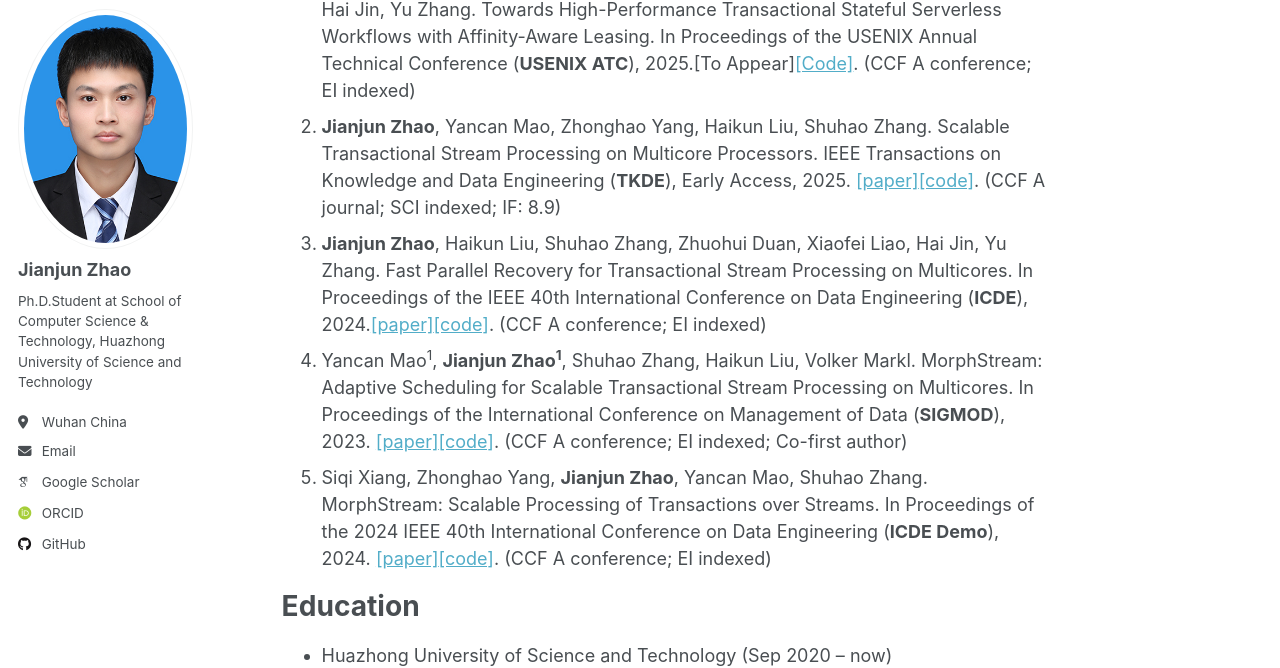
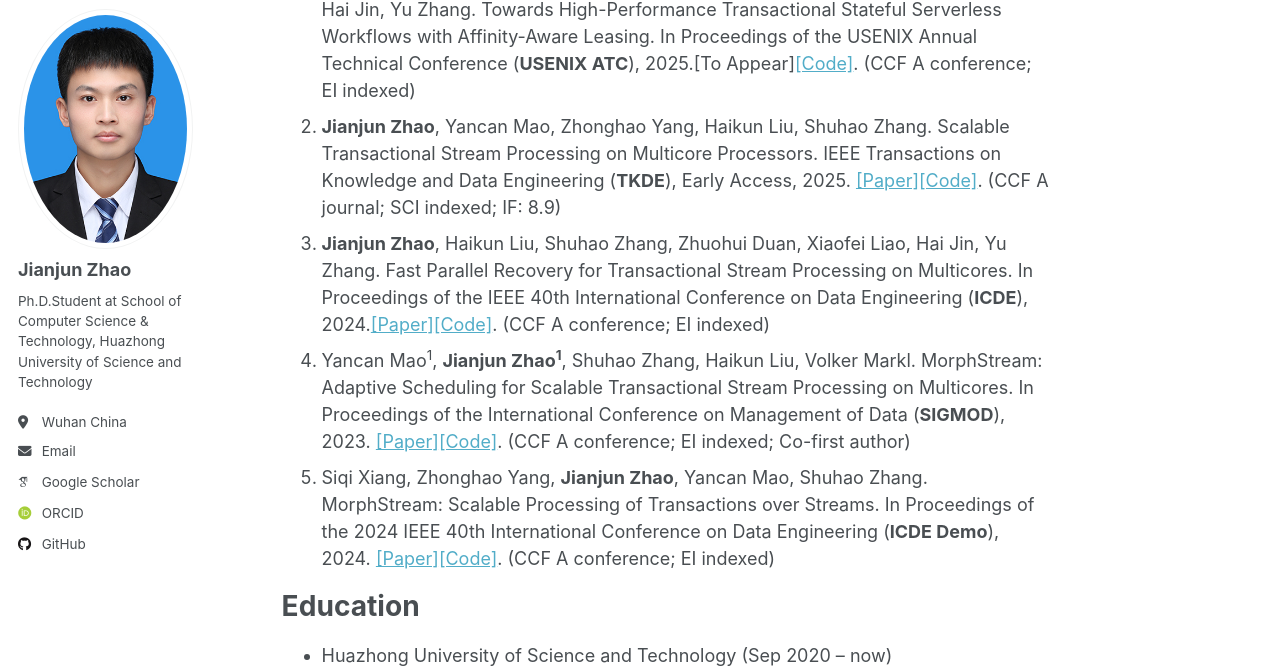
Before and after one commit to curryzjj/curryzjj.github.io, a Jekyll site: the page built from _pages/about.md, in a window 1280 px wide and 900 px high, scrolled down 501 px. Shown: the part 90-758 px from the top of the window. Built offline with Jekyll 4.4.1, drawn with Linux system fonts in a browser that asks for light colours; some web fonts are replaced.

```diff
--- a/_pages/about.md
+++ b/_pages/about.md
@@ -22,10 +22,10 @@ Publications
 ======
 1. **Jianjun Zhao**, Haikun Liu, Shuhao Zhang, Yancan Mao, Zhuohui Duan, Xiaofei Liao, Hai Jin, Yu Zhang. Towards High-Performance Transactional Stateful Serverless Workflows with Affinity-Aware Leasing. In Proceedings of the USENIX Annual Technical Conference (**USENIX ATC**), 2025.[To Appear][[Code]](https://github.com/intellistream/MorphStream/tree/FaaS).
    (CCF A conference; EI indexed)
-2. **Jianjun Zhao**, Yancan Mao, Zhonghao Yang, Haikun Liu, Shuhao Zhang. Scalable Transactional Stream Processing on Multicore Processors. IEEE Transactions on Knowledge and Data Engineering (**TKDE**), Early Access, 2025. [[paper]](https://doi.org/10.1109/TKDE.2025.3556741)[[code]](https://github.com/intellistream/MorphStream). (CCF A journal; SCI indexed; IF: 8.9)
-3. **Jianjun Zhao**, Haikun Liu, Shuhao Zhang, Zhuohui Duan, Xiaofei Liao, Hai Jin, Yu Zhang. Fast Parallel Recovery for Transactional Stream Processing on Multicores. In Proceedings of the IEEE 40th International Conference on Data Engineering (**ICDE**), 2024.[[paper]](https://ieeexplore.ieee.org/document/10597762)[[code]](https://github.com/CGCL-codes/MorphStreamR). (CCF A conference; EI indexed)
-4. Yancan Mao<sup>1</sup>, **Jianjun Zhao<sup>1</sup>**, Shuhao Zhang, Haikun Liu, Volker Markl. MorphStream: Adaptive Scheduling for Scalable Transactional Stream Processing on Multicores. In Proceedings of the International Conference on Management of Data (**SIGMOD**), 2023. [[paper]](https://dl.acm.org/doi/abs/10.1145/3588913)[[code]](https://github.com/intellistream/MorphStream). (CCF A conference; EI indexed; Co-first author)
-5. Siqi Xiang, Zhonghao Yang, **Jianjun Zhao**, Yancan Mao, Shuhao Zhang. MorphStream: Scalable Processing of Transactions over Streams. In Proceedings of the 2024 IEEE 40th International Conference on Data Engineering (**ICDE Demo**), 2024. [[paper]](https://ieeexplore.ieee.org/document/10597837)[[code]](https://github.com/intellistream/MorphStream). (CCF A conference; EI indexed)
+2. **Jianjun Zhao**, Yancan Mao, Zhonghao Yang, Haikun Liu, Shuhao Zhang. Scalable Transactional Stream Processing on Multicore Processors. IEEE Transactions on Knowledge and Data Engineering (**TKDE**), Early Access, 2025. [[Paper]](https://doi.org/10.1109/TKDE.2025.3556741)[[Code]](https://github.com/intellistream/MorphStream). (CCF A journal; SCI indexed; IF: 8.9)
+3. **Jianjun Zhao**, Haikun Liu, Shuhao Zhang, Zhuohui Duan, Xiaofei Liao, Hai Jin, Yu Zhang. Fast Parallel Recovery for Transactional Stream Processing on Multicores. In Proceedings of the IEEE 40th International Conference on Data Engineering (**ICDE**), 2024.[[Paper]](https://ieeexplore.ieee.org/document/10597762)[[Code]](https://github.com/CGCL-codes/MorphStreamR). (CCF A conference; EI indexed)
+4. Yancan Mao<sup>1</sup>, **Jianjun Zhao<sup>1</sup>**, Shuhao Zhang, Haikun Liu, Volker Markl. MorphStream: Adaptive Scheduling for Scalable Transactional Stream Processing on Multicores. In Proceedings of the International Conference on Management of Data (**SIGMOD**), 2023. [[Paper]](https://dl.acm.org/doi/abs/10.1145/3588913)[[Code]](https://github.com/intellistream/MorphStream). (CCF A conference; EI indexed; Co-first author)
+5. Siqi Xiang, Zhonghao Yang, **Jianjun Zhao**, Yancan Mao, Shuhao Zhang. MorphStream: Scalable Processing of Transactions over Streams. In Proceedings of the 2024 IEEE 40th International Conference on Data Engineering (**ICDE Demo**), 2024. [[Paper]](https://ieeexplore.ieee.org/document/10597837)[[Code]](https://github.com/intellistream/MorphStream). (CCF A conference; EI indexed)
 
 Education
 ======
```
